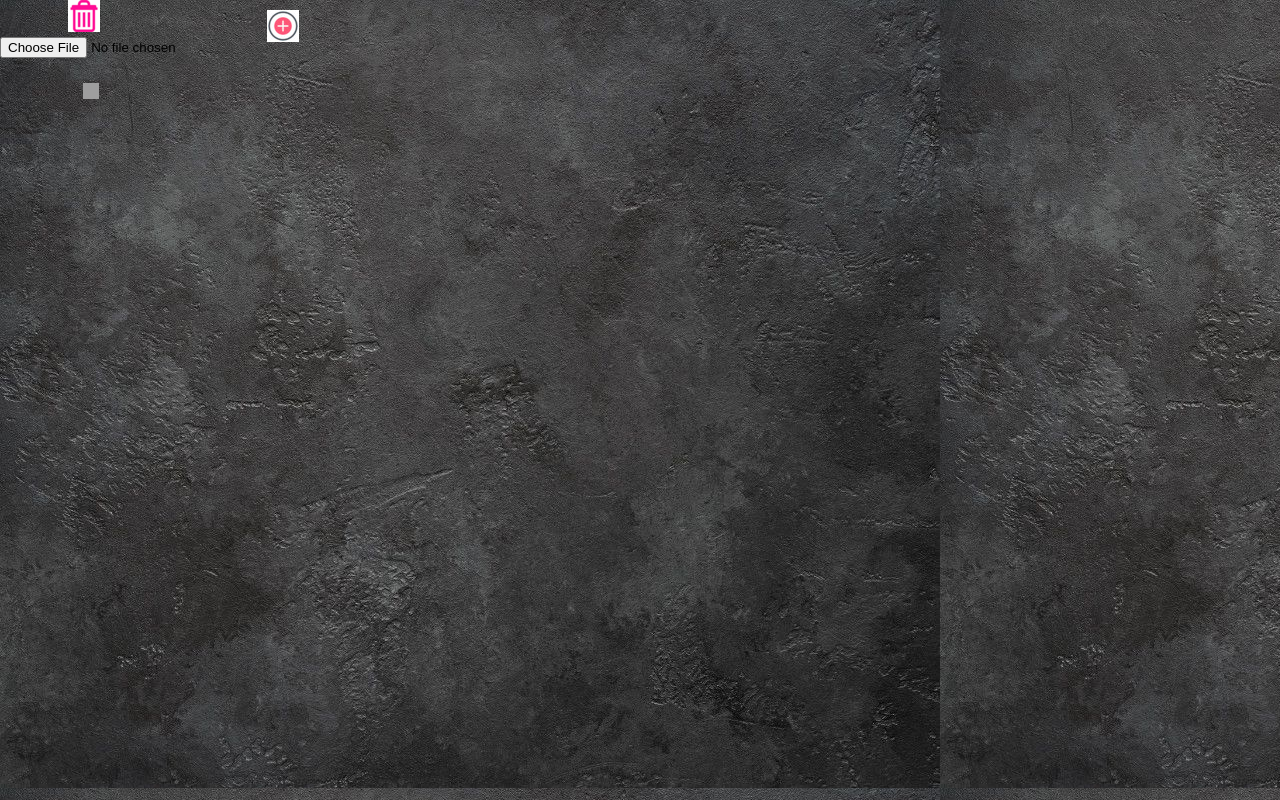
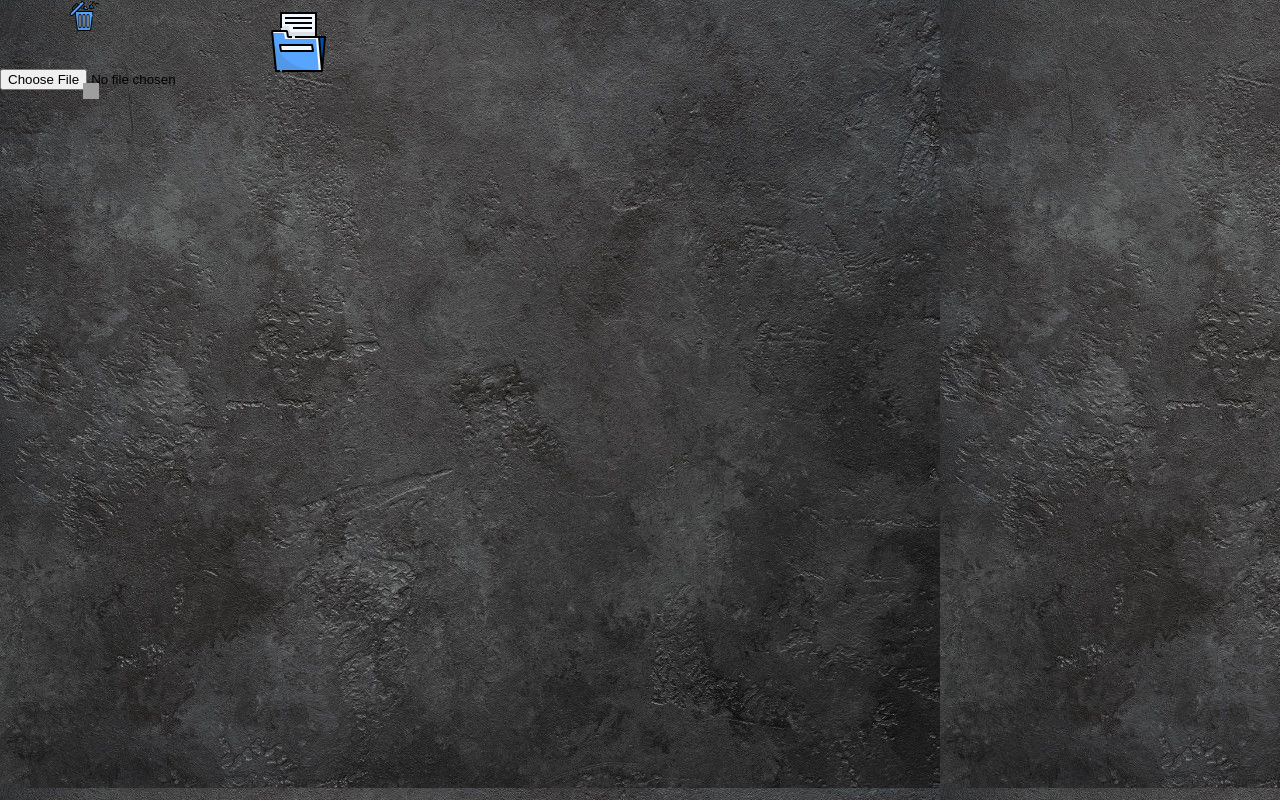
Before and after one commit to yasminamerd/-------------------, a plain HTML site: page index.html in a window 1280 px wide. Both pictures are taken after a click on the picture 283 px from the left and 26 px from the top of the page. Drawn offline with nearby package versions, Linux system fonts and the light colour scheme; grey boxes are pictures that could not be loaded.

Commit message:
изменила значки png

```diff
--- a/index.html
+++ b/index.html
@@ -11,7 +11,7 @@
 
         <div class="app" id='app'>
             <input id=fileLoader type=file accept="image/x-png,image/gif,image/jpeg">
-            <img src='plus.jpg' id='createButton'>
+            <img src='fileadd.png' id='createButton'>
         </div>
         <script src='./script.js'></script>
 
--- a/script.js
+++ b/script.js
@@ -15,7 +15,7 @@ createButton.onclick = ()=>{
    image.classList.add('image')
 
    close = document.createElement('img')
-   close.src = 'delete.png'
+   close.src = 'filedelete.png'
    close.onclick = getOnclick(image)
    image.appendChild(close)
 
```
Also changed, not shown: delete.png (deleted), fileadd.png (added), filedelete.png (added), plus.jpg (deleted).
